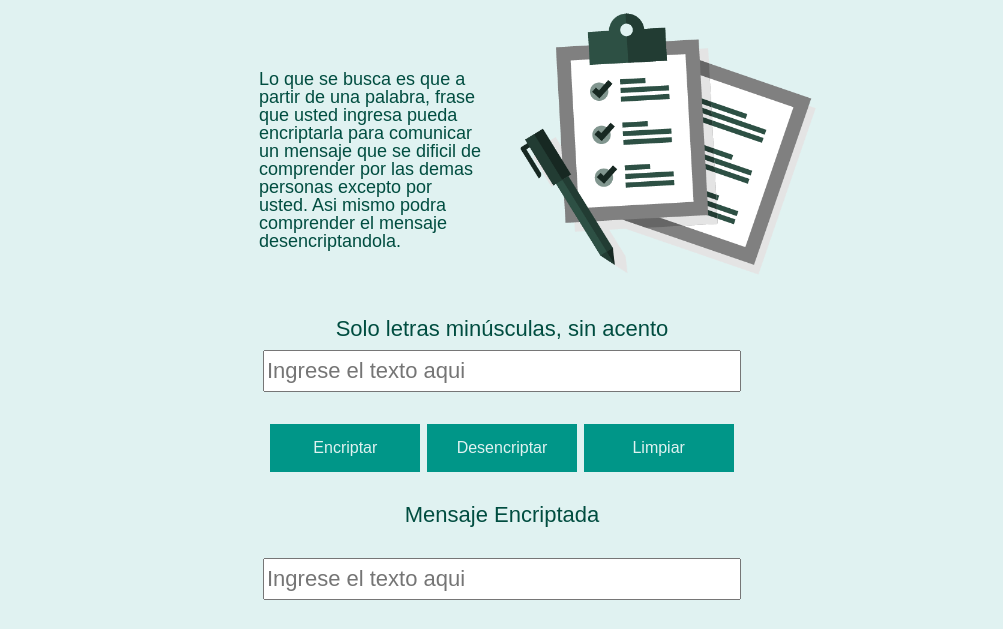
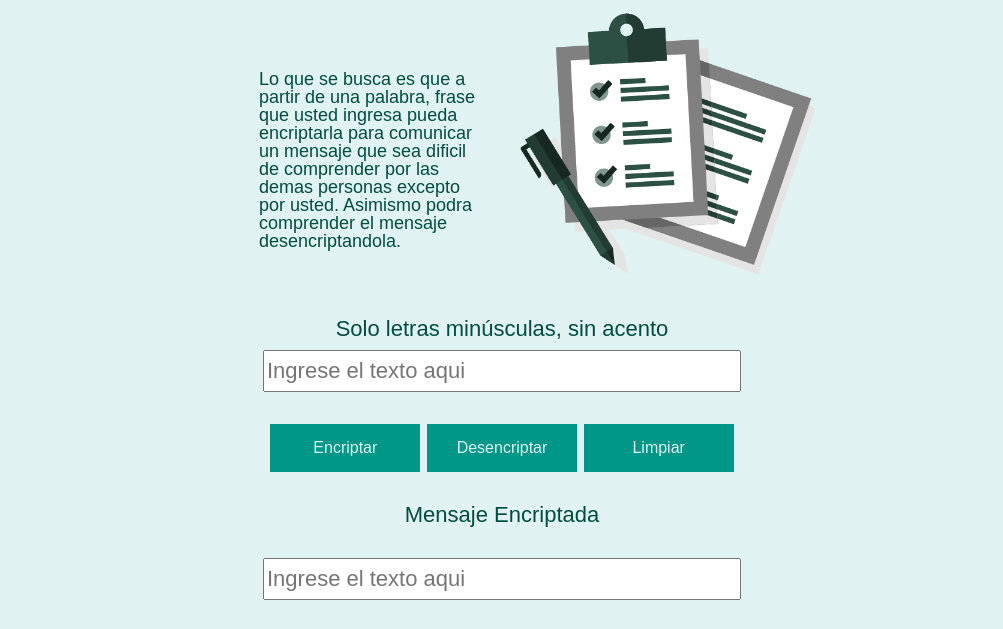
Before and after one commit to ofertonTec/Encriptador, a plain HTML site: page index.html in a window 1280 px wide. Shown: the part 170-799 px from the top of the page, without its empty margins (138-1141 px from the left). Drawn offline with Linux system fonts and the light colour scheme.

Commit message:
Corrigiendo la descripción del objetivo

```diff
--- a/index.html
+++ b/index.html
@@ -22,8 +22,8 @@
 		<section class="instrucciones">
 			<p class="objetivo">
 				Lo que se busca es que a partir de una palabra, frase que usted ingresa pueda encriptarla para comunicar
-				un mensaje que se dificil de comprender por las demas personas excepto por usted.
-				Asi mismo podra comprender el mensaje desencriptandola.
+				un mensaje que sea dificil de comprender por las demas personas excepto por usted.
+				Asimismo podra comprender el mensaje desencriptandola.
 			</p>
 			<img class="imagen-objetivo" src="img/objetivo.png" alt="">
 		</section>
```
